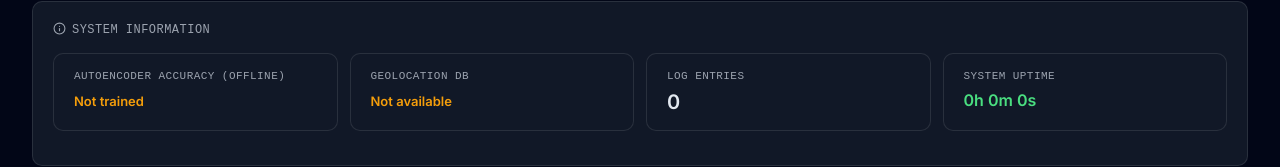
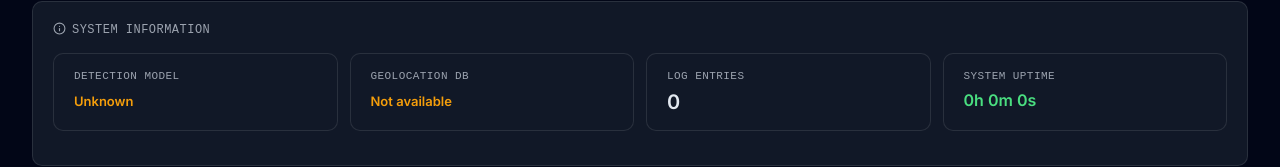
Before and after one commit to visalsattar/AI-Based-Intrusion-Detection-System-for-Real-Time-Network-Threat-Detection, a React (Create React App) app in the folder frontend/: page /settings in a window 1280 px wide. Shown: the part 864-1031 px from the top of the page. Built offline with nearby package versions, Linux system fonts and the light colour scheme; no server answers.

Commit message:
Replace autoencoder accuracy with detection model status
Updated the settings page to display detection model status instead of autoencoder accuracy. Adjusted the logic for displaying model readiness and status messages.

```diff
--- a/frontend/src/pages/Settings.jsx
+++ b/frontend/src/pages/Settings.jsx
@@ -301,13 +301,20 @@ const Settings = () => {
           <h3><Info size={13} style={{ marginRight: 6, verticalAlign: '-2px' }} />System Information</h3>
           <div className="settings-grid" style={{ gridTemplateColumns: 'repeat(4, 1fr)', gap: 12 }}>
             <div className="summary-card">
-              <span className="label">Autoencoder accuracy (offline)</span>
-              <span className={`value ${modelStatus?.status === 'ready' ? 'ok' : 'warn'}`} style={{ fontSize: modelStatus?.status === 'ready' ? 20 : 13 }}>
+              <span className="label">Detection model</span>
+              {/* One caption per backend status (system_status.get_model_status). No accuracy
+                  figure: the backend deliberately does not send one. */}
+              <span className={`value ${modelStatus?.status === 'ready' ? 'ok' : 'warn'}`} style={{ fontSize: 13 }}
+                    title={modelStatus?.message || ''}>
                 {modelStatus?.status === 'ready'
-                  ? (modelStatus.accuracy != null ? `${(modelStatus.accuracy * 100).toFixed(1)}%` : 'Calibrated')
-                  : modelStatus?.status === 'uncalibrated'
-                    ? 'Uncalibrated'
-                    : 'Not trained'}
+                  ? (modelStatus.detection_mode === 'ae_only' ? 'Ready (AE only, validated)' : 'Ready (ensemble)')
+                  : modelStatus?.status === 'alerts_suppressed'
+                    ? 'RF missing: alerts off'
+                    : modelStatus?.status === 'uncalibrated'
+                      ? 'Uncalibrated'
+                      : modelStatus?.status === 'not_trained'
+                        ? 'Not trained'
+                        : 'Unknown'}
               </span>
             </div>
             <div className="summary-card">
```
